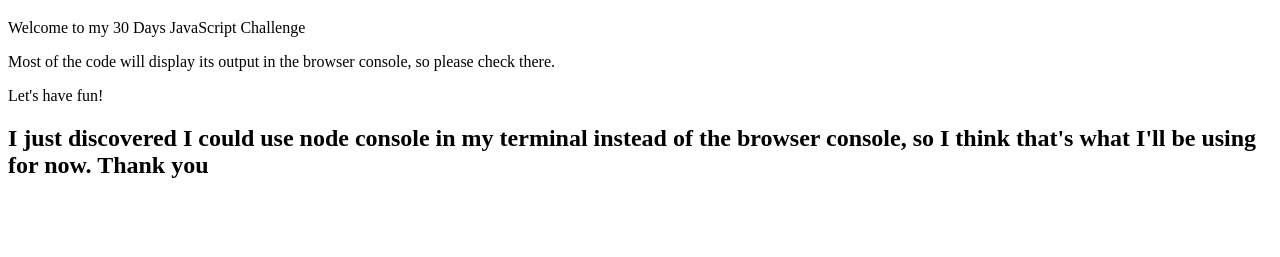
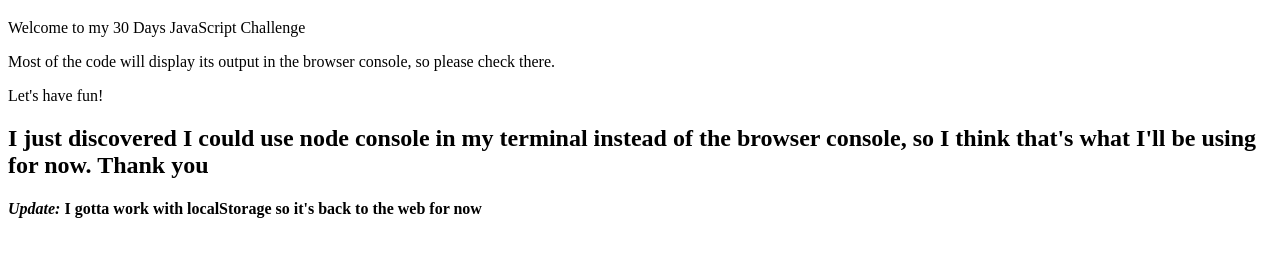
Before and after one commit to dpkreativ/js-challenge, a website: page index.html in a window 1280 px wide. Shown: the part 61-318 px from the top of the page. Drawn offline with Linux system fonts and the light colour scheme.

Commit message:
small update

```diff
--- a/index.html
+++ b/index.html
@@ -18,6 +18,11 @@
       I just discovered I could use node console in my terminal instead of the
       browser console, so I think that's what I'll be using for now. Thank you
     </h2>
+
+    <h4>
+      <i>Update:</i>
+      I gotta work with localStorage so it's back to the web for now
+    </h4>
   </body>
 
   <!-- ========= All JavaScript source files for this project ========= -->
```
